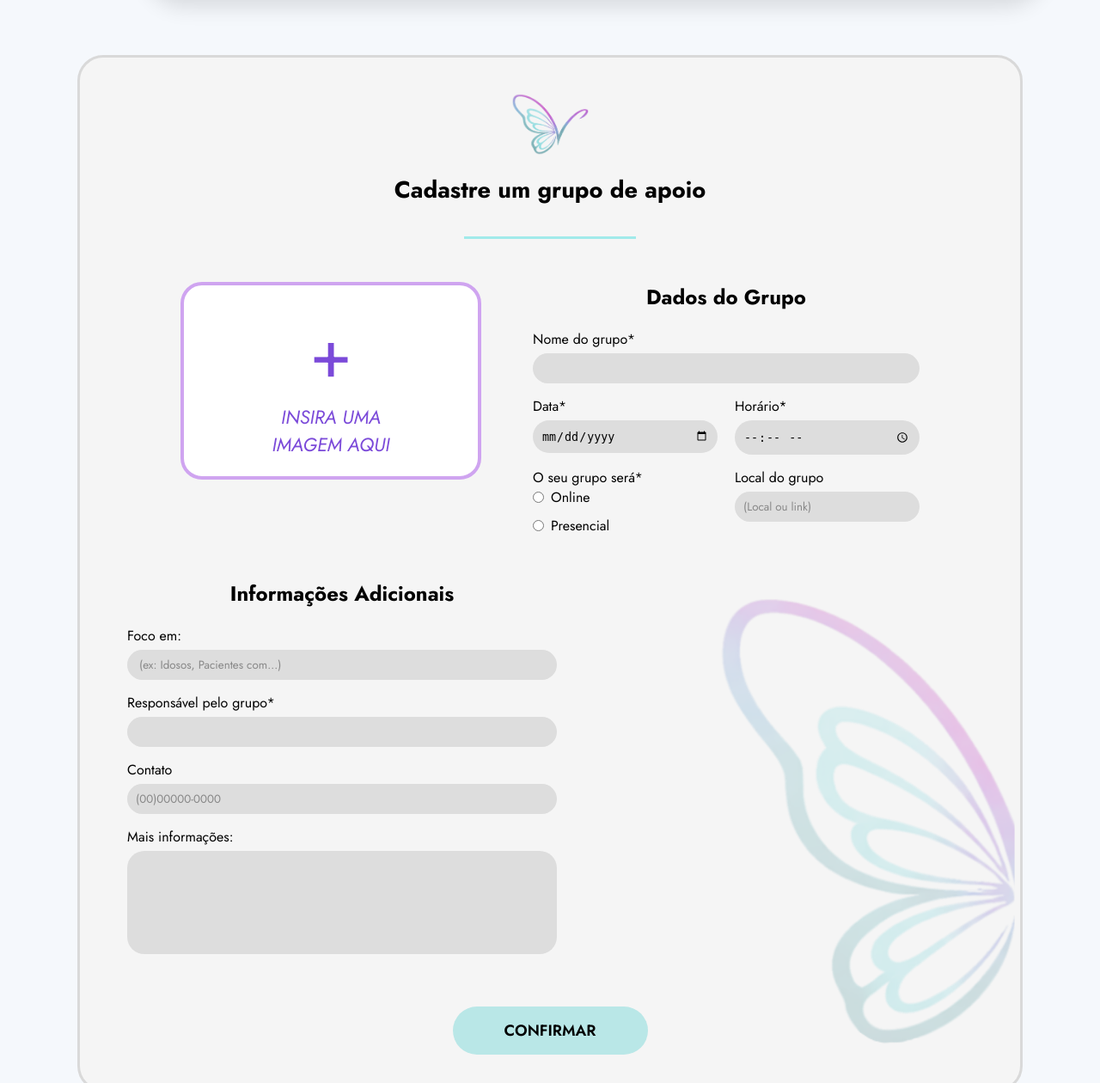
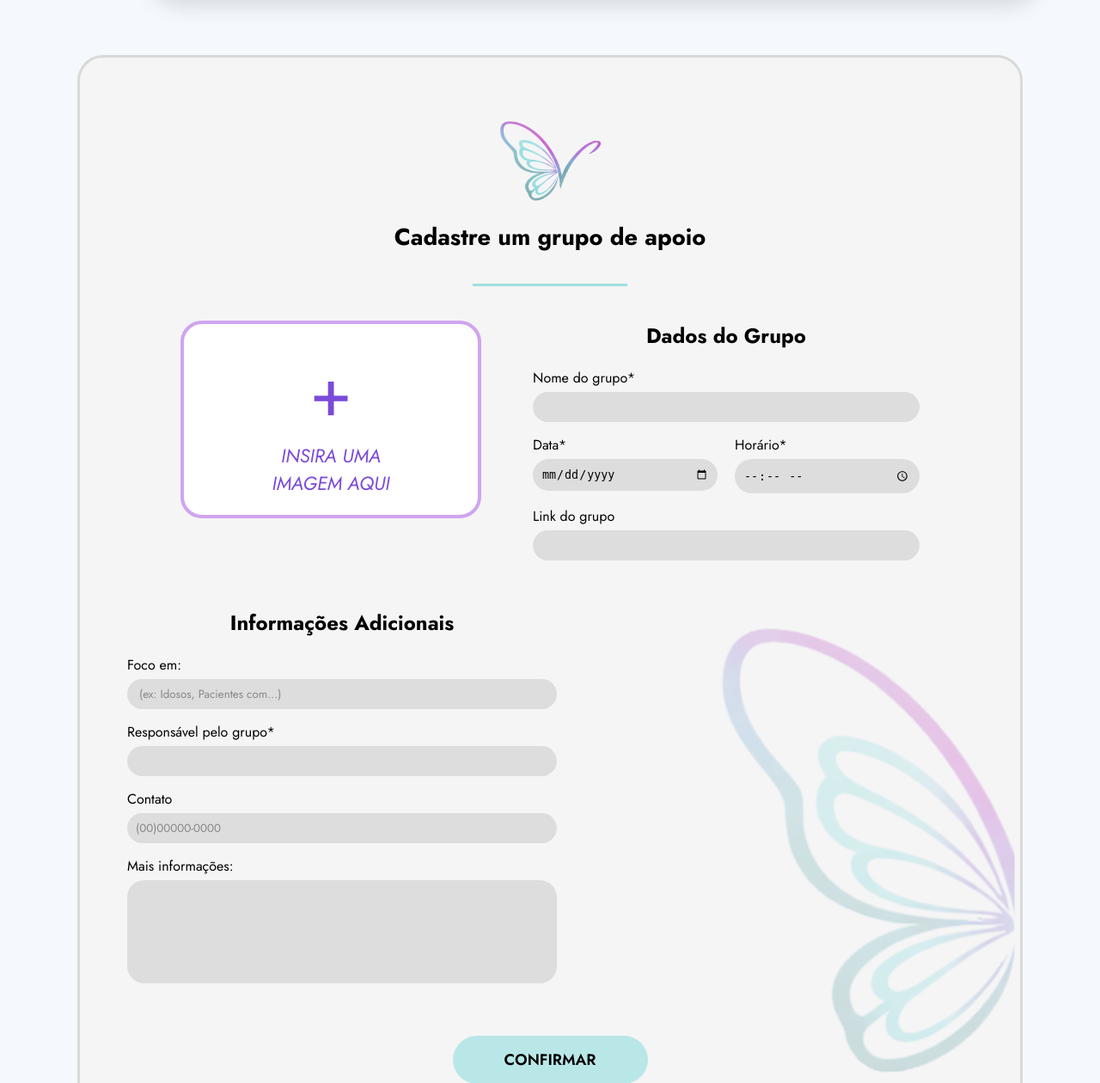
Before and after one commit to mayarasantanna2/vitalize, a PHP site: page /cadastrar_grupo.html in a window 1280 px wide. Shown: the part 115-1375 px from the top of the page at 86% size. Run offline with PHP 8.4, Linux system fonts and the light colour scheme.

Commit message:
ajuste no cadastrar grupo e 1 card do grupos

```diff
--- a/cadastrar_grupo.html
+++ b/cadastrar_grupo.html
@@ -72,23 +72,11 @@
 
                 <div class="linha-inputs">
 
-                    <div>
-                        <label>O seu grupo será*</label>
 
-                        <label class="radio-opcao">
-                            <input type="radio" name="tipo">
-                            Online
-                        </label>
-
-                        <label class="radio-opcao">
-                            <input type="radio" name="tipo">
-                            Presencial
-                        </label>
-                    </div>
 
                     <div>
-                        <label>Local do grupo</label>
-                        <input type="text" placeholder="(Local ou link)">
+                        <label>Link do grupo</label>
+                        <input type="text">
                     </div>
 
                 </div>
--- a/css/style.css
+++ b/css/style.css
@@ -566,19 +566,6 @@ textarea {
 
     pointer-events: none;
 }
-.radio-opcao{
-    display: flex;
-    align-items: center;
-    gap: 8px;
-    margin-bottom: 10px;
-}
-
-.radio-opcao input{
-    width: auto;
-    margin: 0;
-}
-
-
 
 
 
@@ -730,3 +717,89 @@ textarea {
     line-height: 1.8;
     color: #333;
 }
+.grupos{
+    width: 90%;
+    margin: auto;
+    text-align: center;
+}
+
+.logo-topo{
+    width: 120px;
+    margin-top: 30px;
+}
+
+.grupos h2{
+    color: #c18adf;
+    margin: 10px 0;
+}
+
+.linha{
+    width: 180px;
+    height: 3px;
+    background: #9fdfe1;
+    margin: auto 0 40px auto;
+    margin-left:auto;
+    margin-right:auto;
+}
+
+.cardsgrupos{
+    display:grid;
+    grid-template-columns: repeat(2,1fr);
+    gap:40px;
+    justify-items:center;
+}
+
+.cardgrupos{
+    width:300px;
+    background:#efdff0;
+    border-radius:20px;
+
+    overflow:hidden;
+
+    box-shadow:0 4px 10px rgba(0,0,0,.15);
+}
+
+.cardgrupos img{
+    width:100%;
+    height:180px;
+
+    object-fit:cover;
+}
+
+.conteudocards{
+    padding:20px;
+}
+
+.conteudocards h3{
+    font-size:18px;
+    margin-bottom:15px;
+}
+
+.conteudocards p{
+    text-align:left;
+    margin-bottom:10px;
+    font-size:13px;
+}
+
+.botoescards{
+    display:flex;
+    flex-direction:column;
+    gap:10px;
+}
+
+.botoescards button{
+    border:none;
+    border-radius:20px;
+
+    padding:10px;
+
+    cursor:pointer;
+}
+
+.cadastrogrupo{
+    background:#9fdfe1;
+}
+
+.infogrupos{
+    background:#9fdfe1;
+}
```
Also changed, not shown: grupos.html (+70 -0 lines).
